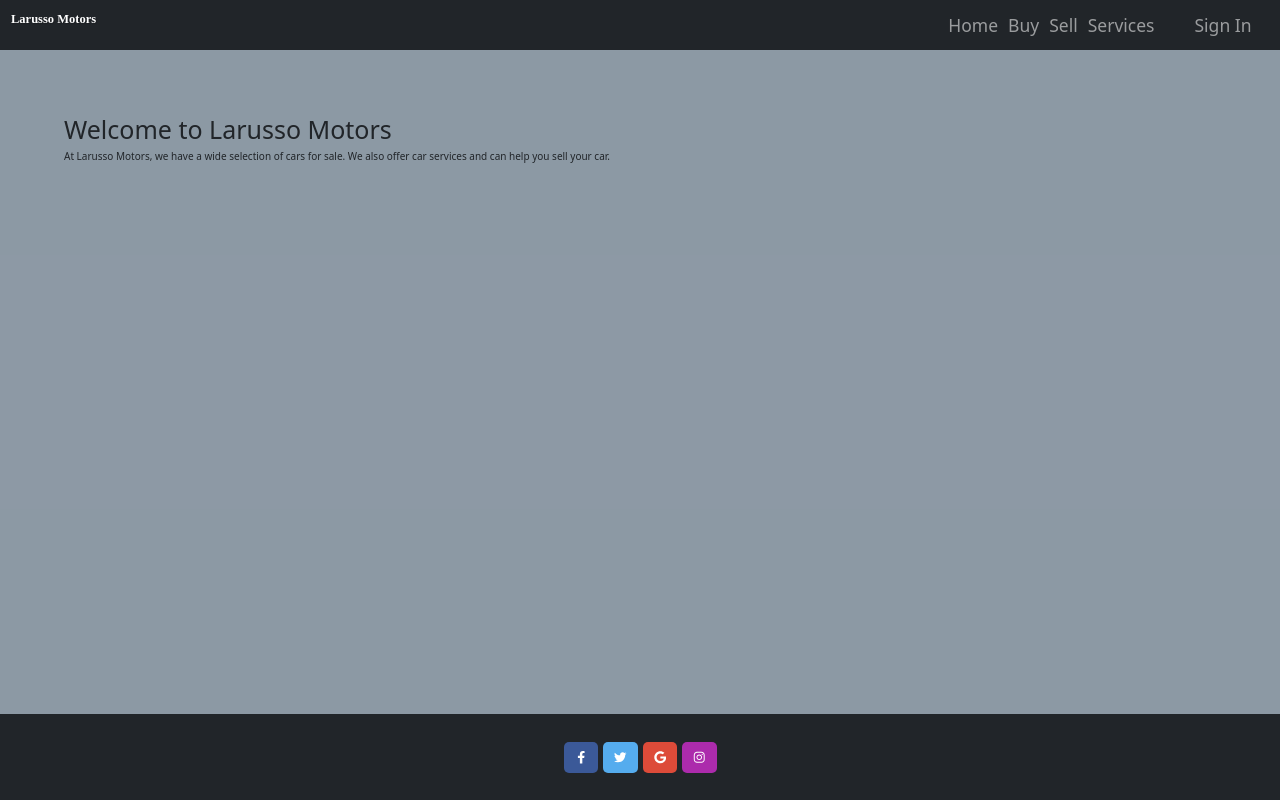
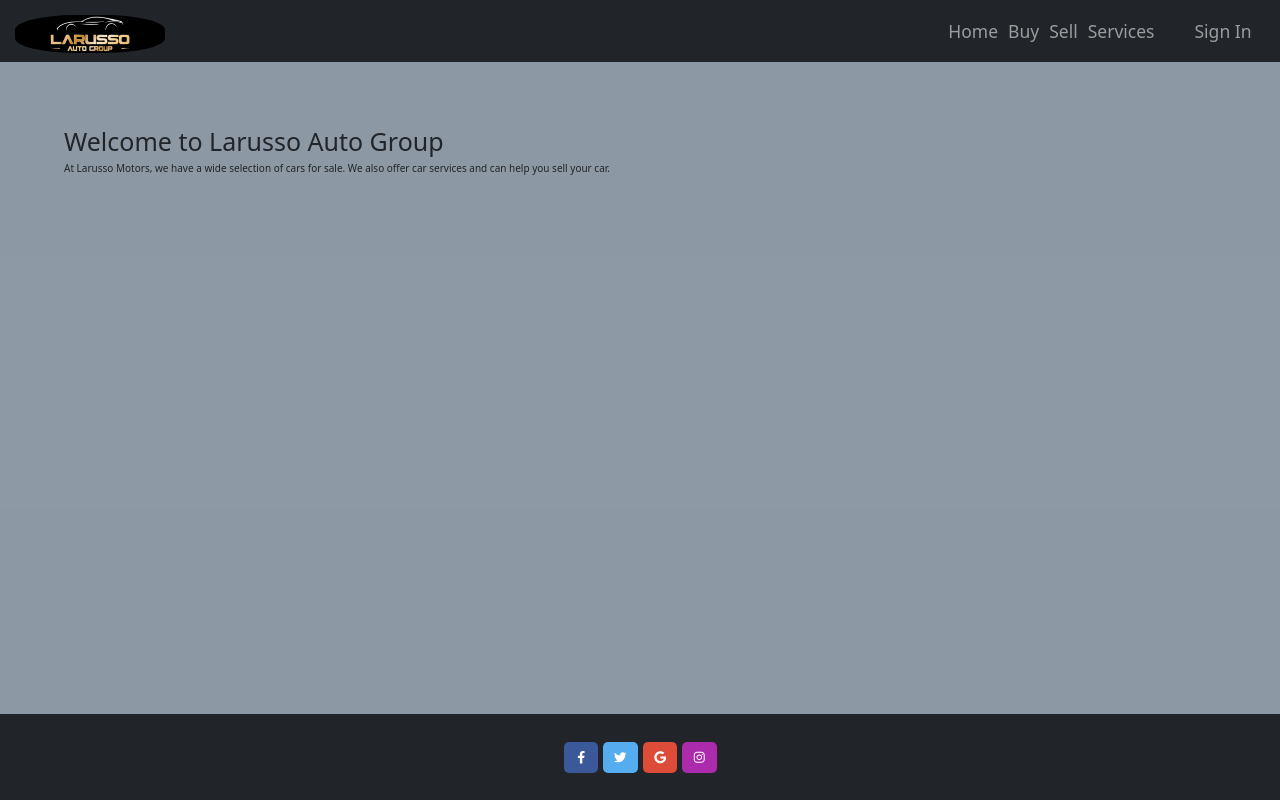
Before and after one commit to workVipulPareek/ASD_project, a React (Vite) app in the folder vite-project/: page / in a window 1280 px wide. Built offline with nearby package versions, Linux system fonts and the light colour scheme.

Commit message:
logo added!!

```diff
--- a/vite-project/index.html
+++ b/vite-project/index.html
@@ -8,6 +8,7 @@
   <link rel="stylesheet" href="https://maxcdn.bootstrapcdn.com/bootstrap/3.4.1/css/bootstrap.min.css">
   <script src="https://ajax.googleapis.com/ajax/libs/jquery/3.7.1/jquery.min.js"></script>
   <script src="https://maxcdn.bootstrapcdn.com/bootstrap/3.4.1/js/bootstrap.min.js"></script>
+  <link rel = "icon" href="./src/images/showroom.png"  >
 </head>
 
 <body>
--- a/vite-project/src/App.css
+++ b/vite-project/src/App.css
@@ -1,11 +1,12 @@
-.header{
+.header {
   border-radius: 0%;
   margin: 0%;
 
   background-color: rgba(44, 2, 10, 0.567);
 
 }
-.navbar-brand-company-name{
+
+.navbar-brand-company-name {
   position: absolute;
   top: 0.5rem;
   left: 1rem;
@@ -25,3 +26,11 @@
   min-height: calc(100vh - 10rem);
   width: 100%;
 }
+
+.logo-image {
+  width: 150px;
+  height: auto;
+  border-radius: 40%;
+  overflow: hidden;
+  margin: 6px;
+}
--- a/vite-project/src/components/Header.jsx
+++ b/vite-project/src/components/Header.jsx
@@ -2,12 +2,19 @@ import React from 'react';
 import Container from 'react-bootstrap/Container';
 import Nav from 'react-bootstrap/Nav';
 import Navbar from 'react-bootstrap/Navbar';
+import IMG from '../images/larussoAuto.png';
 
 const BasicExample = () => {
   return (
       <Navbar className='header' bg = "dark" sticky="top" expand="lg"  variant="dark">
         <Container fluid >
-          <Navbar.Brand href="#home" className="navbar-brand-company-name">Larusso Motors</Navbar.Brand>
+          <a className='navbar-brand' href='/Sell'>
+            <div className='logo-image'>
+              <img src= {IMG} class = "img-fluid">
+              </img>
+            </div>
+          </a>
+          {/* <Navbar.Brand href="#home" className="navbar-brand-company-name">LaRusso Auto Group</Navbar.Brand> */}
           <Navbar.Toggle aria-controls="basic-navbar-nav" />
           <Navbar.Collapse id="basic-navbar-nav" className="justify-content-end">
             <Nav>
--- a/vite-project/src/components/Home.jsx
+++ b/vite-project/src/components/Home.jsx
@@ -5,7 +5,7 @@ const Home = () => {
         <div className='main-body'>
             <div className='row'>
                 <div className='col-md-20'>
-                    <h1>Welcome to Larusso Motors</h1>
+                    <h1>Welcome to Larusso Auto Group</h1>
                     <p>At Larusso Motors, we have a wide selection of cars for sale. We also offer car services and can help you sell your car.</p>
                 </div>
             </div>
```
Also changed, not shown: vite-project/src/images/larussoAuto.png (added), vite-project/src/images/showroom.png (added). Lines whose indentation alone changed are shown as unchanged.
